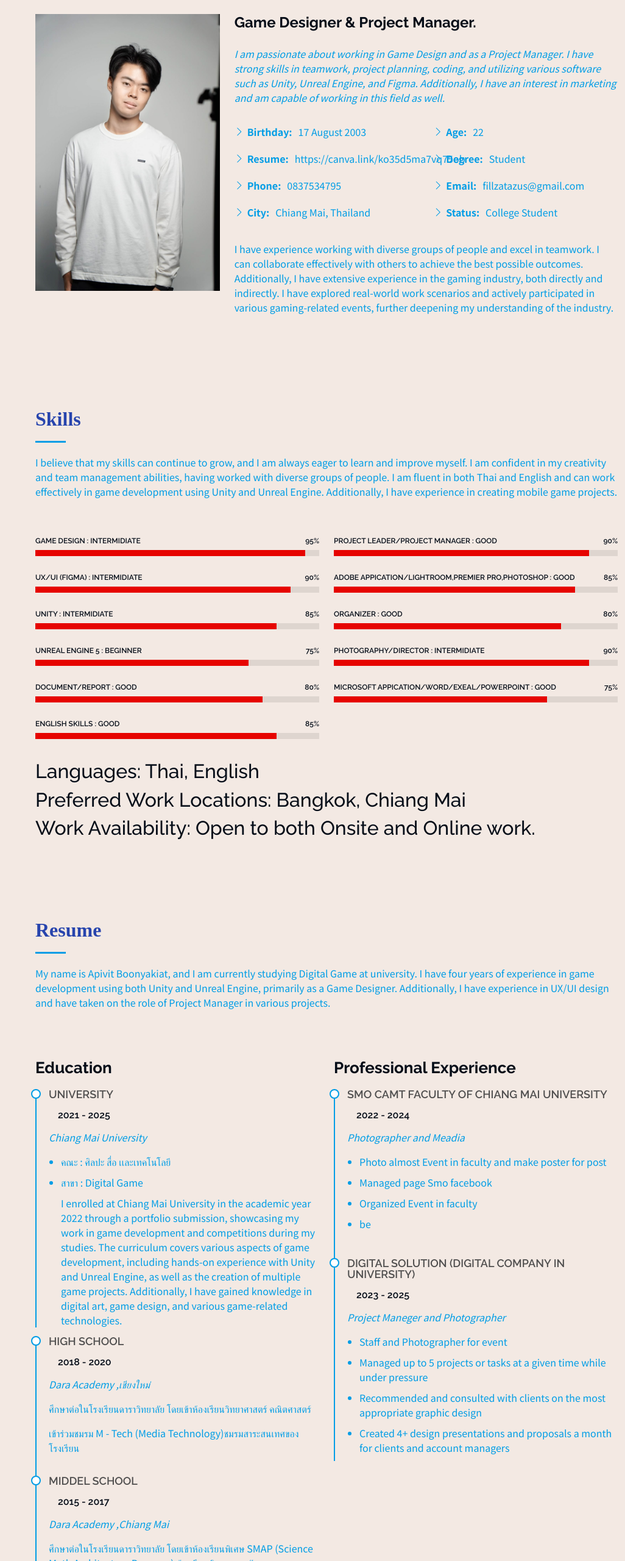
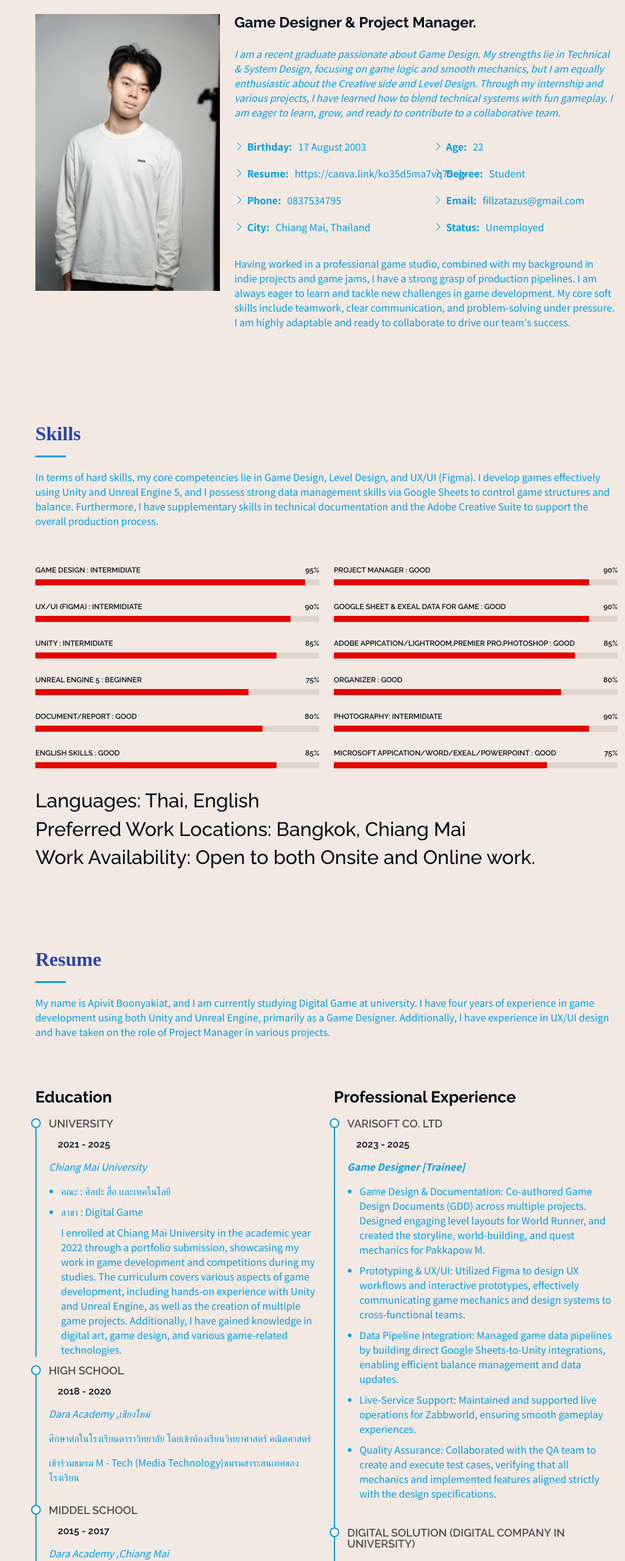
Before and after one commit to FIlllybui/Portfolio-CV, a website: page index.html in a window 1280 px wide. Shown: the part 1143-3703 px from the top of the page at 61% size, without its empty margins (254-1280 px from the left). Drawn offline with Linux system fonts and the light colour scheme.

Commit message:
add detail

```diff
--- a/index.html
+++ b/index.html
@@ -279,7 +279,7 @@
           <div class="col-lg-8 content">
             <h2>Game Designer &amp; Project Manager.</h2>
             <p class="fst-italic py-3">
-              I am passionate about working in Game Design and as a Project Manager. I have strong skills in teamwork, project planning, coding, and utilizing various software such as Unity, Unreal Engine, and Figma. Additionally, I have an interest in marketing and am capable of working in this field as well.
+              I am a recent graduate passionate about Game Design. My strengths lie in Technical & System Design, focusing on game logic and smooth mechanics, but I am equally enthusiastic about the Creative side and Level Design. Through my internship and various projects, I have learned how to blend technical systems with fun gameplay. I am eager to learn, grow, and ready to contribute to a collaborative team.
             </p>
             <div class="row">
               <div class="col-lg-6">
@@ -295,13 +295,12 @@
                   <li><i class="bi bi-chevron-right"></i> <strong>Age:</strong> <span>22</span></li>
                   <li><i class="bi bi-chevron-right"></i> <strong>Degree:</strong> <span>Student</span></li>
                   <li><i class="bi bi-chevron-right"></i> <strong>Email:</strong> <span>fillzatazus@gmail.com</span></li>
-                  <li><i class="bi bi-chevron-right"></i> <strong>Status:</strong> <span>College Student</span></li>
+                  <li><i class="bi bi-chevron-right"></i> <strong>Status:</strong> <span>Unemployed</span></li>
                 </ul>
               </div>
             </div>
             <p class="py-3">
-              I have experience working with diverse groups of people and excel in teamwork. I can collaborate effectively with others to achieve the best possible outcomes. Additionally, I have extensive experience in the gaming industry, both directly and indirectly. I have explored real-world work scenarios and actively participated in various gaming-related events, further deepening my understanding of the industry.
-            </p>
+              Having worked in a professional game studio, combined with my background in indie projects and game jams, I have a strong grasp of production pipelines. I am always eager to learn and tackle new challenges in game development. My core soft skills include teamwork, clear communication, and problem-solving under pressure. I am highly adaptable and ready to collaborate to drive our team's success.            </p>
           </div>
         </div>
 
@@ -321,7 +320,7 @@
       <!-- Section Title -->
       <div class="container section-title" data-aos="fade-up">
         <h2>Skills</h2>
-        <p>I believe that my skills can continue to grow, and I am always eager to learn and improve myself. I am confident in my creativity and team management abilities, having worked with diverse groups of people. I am fluent in both Thai and English and can work effectively in game development using Unity and Unreal Engine. Additionally, I have experience in creating mobile game projects.
+        <p>In terms of hard skills, my core competencies lie in Game Design, Level Design, and UX/UI (Figma). I develop games effectively using Unity and Unreal Engine 5, and I possess strong data management skills via Google Sheets to control game structures and balance. Furthermore, I have supplementary skills in technical documentation and the Adobe Creative Suite to support the overall production process.
         </p>
       </div><!-- End Section Title -->
 
@@ -338,6 +337,7 @@
               </div>
             </div><!-- End Skills Item -->
 
+
             <div class="progress">
               <span class="skill"><span>UX/UI (Figma) : Intermidiate</span> <i class="val">90%</i></span>
               <div class="progress-bar-wrap">
@@ -379,7 +379,14 @@
           <div class="col-lg-6">
 
             <div class="progress">
-              <span class="skill"><span>Project Leader/Project Manager : Good</span> <i class="val">90%</i></span>
+              <span class="skill"><span>Project Manager : Good</span> <i class="val">90%</i></span>
+              <div class="progress-bar-wrap">
+                <div class="progress-bar" role="progressbar" aria-valuenow="90" aria-valuemin="0" aria-valuemax="100"></div>
+              </div>
+            </div><!-- End Skills Item -->
+
+            <div class="progress">
+              <span class="skill"><span>Google Sheet & Exeal Data for game : Good</span> <i class="val">90%</i></span>
               <div class="progress-bar-wrap">
                 <div class="progress-bar" role="progressbar" aria-valuenow="90" aria-valuemin="0" aria-valuemax="100"></div>
               </div>
@@ -400,7 +407,7 @@
             </div><!-- End Skills Item -->
 
             <div class="progress">
-              <span class="skill"><span>Photography/Director : Intermidiate </span> <i class="val">90%</i></span>
+              <span class="skill"><span>Photography: Intermidiate </span> <i class="val">90%</i></span>
               <div class="progress-bar-wrap">
                 <div class="progress-bar" role="progressbar" aria-valuenow="90" aria-valuemin="0" aria-valuemax="100"></div>
               </div>
@@ -457,14 +464,13 @@
               </ul>
             </div><!-- Edn Resume Item -->
 
-
             <div class="resume-item">
               <h4>High School</h4>
               <h5>2018 - 2020</h5>
               <p><em>Dara Academy ,เชียงใหม่</em></p>
               <p>ศึกษาต่อในโรงเรียนดาราวิทยาลัย โดยเข้าห้องเรียนวิทยาศาสตร์ คณิตศาสตร์</p>
               <p>เข้าร่วมชมรม M - Tech (Media Technology)ชมรมสาระสนเทศของโรงเรียน</p>
-            </div><!-- Edn Resume Item -->
+            </div><!-- End Resume Item -->
 
             <div class="resume-item">
               <h4>Middel School</h4>
@@ -486,27 +492,41 @@
 
           <div class="col-lg-6" data-aos="fade-up" data-aos-delay="200">
             <h3 class="resume-title">Professional Experience</h3>
+
+              <div class="resume-item">
+                <h4>Varisoft co. ltd </h4>
+                <h5>2023 - 2025</h5>
+                <p><em><b>Game Designer [Trainee] </b></em></p>
+                <ul>
+                  <li>Game Design & Documentation: Co-authored Game Design Documents (GDD) across multiple projects. Designed engaging level layouts for World Runner, and created the storyline, world-building, and quest mechanics for Pakkapow M.</li>
+                  <li>Prototyping & UX/UI: Utilized Figma to design UX workflows and interactive prototypes, effectively communicating game mechanics and design systems to cross-functional teams.</li>
+                  <li>Data Pipeline Integration: Managed game data pipelines by building direct Google Sheets-to-Unity integrations, enabling efficient balance management and data updates.</li>
+                  <li>Live-Service Support: Maintained and supported live operations for Zabbworld, ensuring smooth gameplay experiences.</li>
+                  <li>Quality Assurance: Collaborated with the QA team to create and execute test cases, verifying that all mechanics and implemented features aligned strictly with the design specifications.</li>
+                </ul>
+              </div><!-- Edn Resume Item -->
+
+              <div class="resume-item">
+                <h4>Digital Solution (Digital Company in University)</h4>
+                <h5>2023 - 2025</h5>
+                <p><em><b>Maneger and Photographer</b></em></p>
+                <ul>
+                  <li>Staff and Photographer for event</li>
+                  <li>Managed up to 5 projects or tasks at a given time while under pressure</li>
+                  <li>Recommended and consulted with clients on the most appropriate graphic design</li>
+                  <li>Created 4+ design presentations and proposals a month for clients and account managers</li>
+                </ul>
+              </div><!-- Edn Resume Item -->
+
+
               <div class="resume-item">
                 <h4>SMO CAMT faculty of Chiang Mai University</h4>
                 <h5>2022 - 2024</h5>
                 <p><em>Photographer and Meadia </em></p>
                 <ul>
                   <li>Photo almost Event in faculty and make poster for post</li>
-                <li>Managed page Smo facebook</li>
+                  <li>Managed Smo page facebook</li>
                   <li>Organized Event in faculty</li>
-                <li>be </li>
-              </ul>
-            </div><!-- Edn Resume Item -->
-
-            <div class="resume-item">
-              <h4>Digital Solution (Digital Company in University)</h4>
-              <h5>2023 - 2025</h5>
-              <p><em>Project Maneger and Photographer</em></p>
-              <ul>
-                <li>Staff and Photographer for event</li>
-                <li>Managed up to 5 projects or tasks at a given time while under pressure</li>
-                <li>Recommended and consulted with clients on the most appropriate graphic design</li>
-                <li>Created 4+ design presentations and proposals a month for clients and account managers</li>
                 </ul>
               </div><!-- Edn Resume Item -->
 
```
Lines whose indentation alone changed are shown as unchanged.
